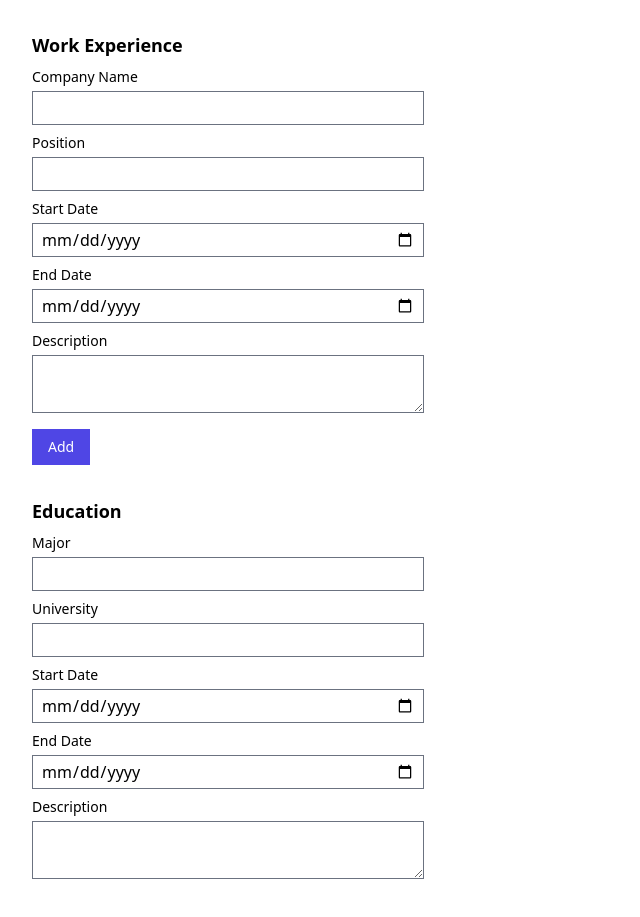
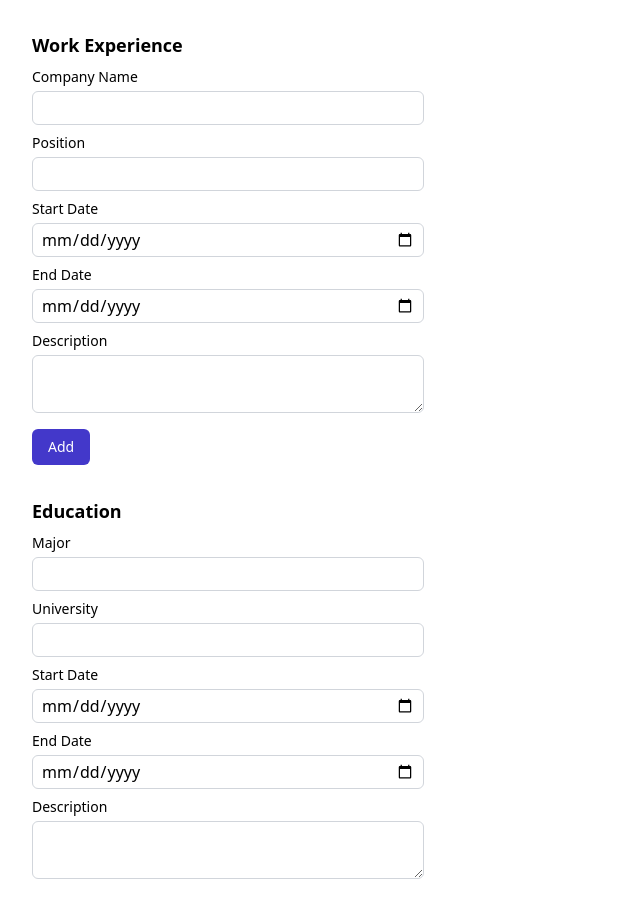
Before and after one commit to Ver0s/odin-cv-app, a React (Create React App) app: page / in a window 1280 px wide. Shown: the part 489-1406 px from the top of the page, without its empty margins (0-640 px from the left). Built offline with nearby package versions, Linux system fonts and the light colour scheme.

Commit message:
update input styles

```diff
--- a/src/components/Education.jsx
+++ b/src/components/Education.jsx
@@ -14,7 +14,7 @@ class Education extends Component {
 							type="text"
 							name="major"
 							id="major"
-							className="block w-full px-2 py-1"
+							className="block w-full rounded-md border-gray-300 px-2 py-1"
 						/>
 					</div>
 					<div>
@@ -25,7 +25,7 @@ class Education extends Component {
 							type="text"
 							name="university"
 							id="university"
-							className="block w-full px-2 py-1 "
+							className="block w-full rounded-md border-gray-300 px-2 py-1"
 						/>
 					</div>
 					<div>
@@ -39,7 +39,7 @@ class Education extends Component {
 							type="date"
 							name="educationStartDate"
 							id="educationStartDate"
-							className="block w-full px-2 py-1 "
+							className="block w-full rounded-md border-gray-300 px-2 py-1"
 						/>
 					</div>
 					<div>
@@ -53,7 +53,7 @@ class Education extends Component {
 							type="date"
 							name="educationEndDate"
 							id="educationEndDate"
-							className="block w-full px-2 py-1 "
+							className="block w-full rounded-md border-gray-300 px-2 py-1"
 						/>
 					</div>
 					<div>
@@ -67,7 +67,7 @@ class Education extends Component {
 							type="text"
 							name="educationDescription"
 							id="educationDescription"
-							className="block w-full px-2 py-1 "
+							className="block w-full rounded-md border-gray-300 px-2 py-1"
 						/>
 					</div>
 				</form>
--- a/src/components/WorkExperience.jsx
+++ b/src/components/WorkExperience.jsx
@@ -15,7 +15,7 @@ class WorkExperience extends Component {
 							type="text"
 							name="companyName"
 							id="companyName"
-							className="block w-full px-2 py-1"
+							className="block w-full rounded-md border-gray-300 px-2 py-1"
 						/>
 					</div>
 					<div>
@@ -26,7 +26,7 @@ class WorkExperience extends Component {
 							type="text"
 							name="position"
 							id="position"
-							className="block w-full px-2 py-1"
+							className="block w-full rounded-md border-gray-300 px-2 py-1"
 						/>
 					</div>
 					<div>
@@ -37,7 +37,7 @@ class WorkExperience extends Component {
 							type="date"
 							name="workStartDate"
 							id="workStartDate"
-							className="block w-full px-2 py-1 "
+							className="block w-full rounded-md border-gray-300 px-2 py-1"
 						/>
 					</div>
 					<div>
@@ -48,7 +48,7 @@ class WorkExperience extends Component {
 							type="date"
 							name="workEndDate"
 							id="workEndDate"
-							className="block w-full px-2 py-1 "
+							className="block w-full rounded-md border-gray-300 px-2 py-1"
 						/>
 					</div>
 					<div>
@@ -62,13 +62,13 @@ class WorkExperience extends Component {
 							type="text"
 							name="workDescription"
 							id="workDescription"
-							className="block w-full px-2 py-1"
+							className="block w-full rounded-md border-gray-300 px-2 py-1"
 						/>
 					</div>
 				</form>
 				<button
 					type="button"
-					className="mt-4  bg-indigo-600 px-4 py-2 text-white hover:bg-indigo-800"
+					className="mt-4 rounded-md bg-indigo-700 px-4 py-2 text-white transition-colors hover:bg-indigo-500"
 				>
 					Add
 				</button>
```
